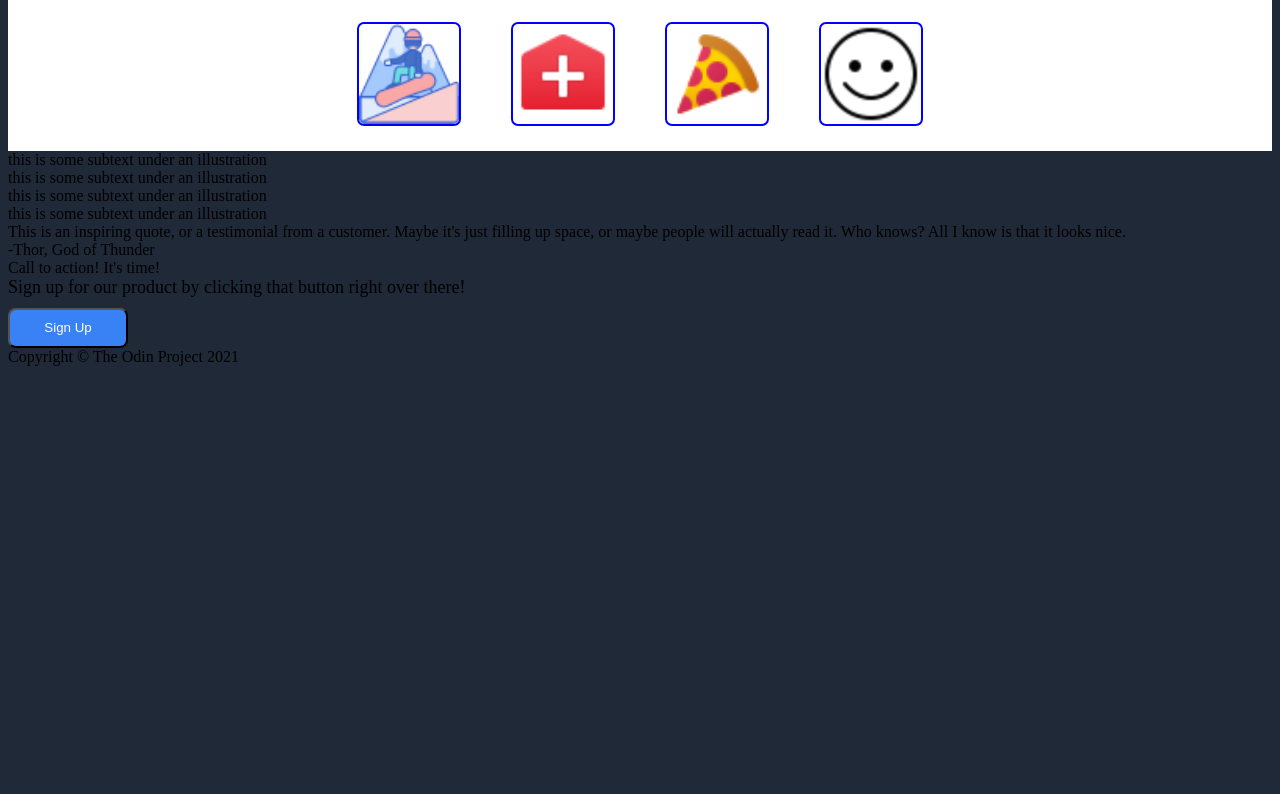
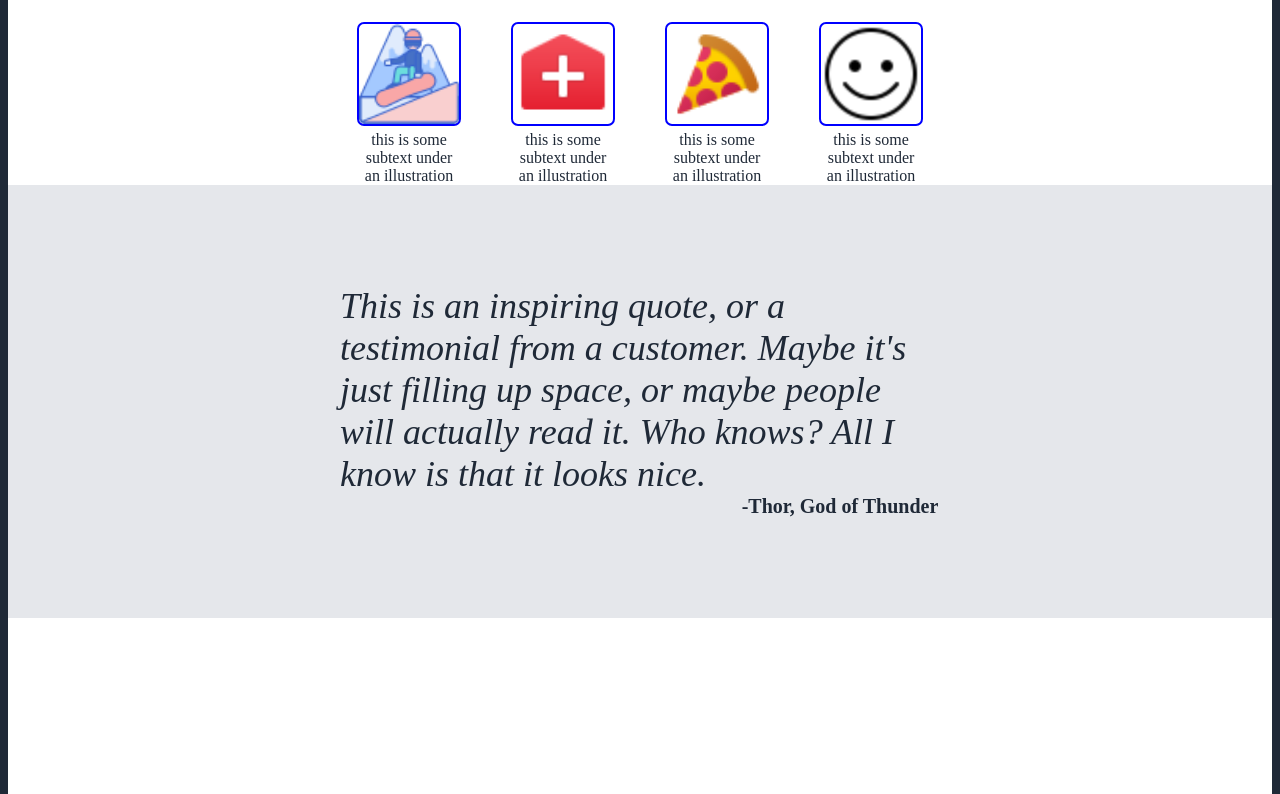
Before and after one commit to YoImJack/landingPage, a plain HTML site: page index.html in a window 1280 px wide. Shown: the part 666-1460 px from the top of the page. Before the commit the page ends 1040 px from the top, so only its background shows below. Drawn offline with Linux system fonts and the light colour scheme.

Commit message:
finished

```diff
--- a/style.css
+++ b/style.css
@@ -2,6 +2,7 @@ body {
     display:flex;
     flex-direction: column;
     background-color: #1F2937;
+
 }
 
 
@@ -53,13 +54,14 @@ a {
 
 }
 
-button {
+.topButton {
     background-color:#3882f6;
     width:120px;
     color:white;
     border-radius:8px ;
     height:40px;
     margin-top: 10px;
+
 }
 
 .center {
@@ -99,5 +101,96 @@ img {
     border:2px solid blue;
     border-radius: 7px;
     margin:25px;
+    margin-bottom: 5px;
     width: 100px;
 }
+
+.imgTxt {
+    color:#1f2937;
+    background-color: white;
+    display:flex;
+    justify-content: center;
+
+
+
+
+}
+
+
+.imgTxt div {
+    max-width: 104px;
+    padding-left: 25px;
+    padding-right:25px;
+    text-align: center;
+
+}
+
+.quotebox {
+    background-color:#e5e7eb;
+    color:#1F2937;
+    padding:100px;
+    display:flex;
+    flex-direction: column;
+    align-items: center;
+}
+
+.quote {
+max-width: 600px;
+font-style: italic;
+font-size: 36px;
+display:flex;
+
+}
+
+div .thor {
+margin-left: 400px;
+font-size: 20px;
+font-weight: bolder;
+}
+
+.callWhite {
+    display:flex;
+    background-color: white;
+    padding:200px;
+    justify-content: center;
+}
+
+.callBlue {
+    display:flex;
+    width: 800px;
+    background-color:#3882f6;
+    padding:75px;
+    border-radius: 12px;
+    justify-content: center;
+    font-size: 24px;
+    color:white;
+    gap:100px;
+
+}
+
+.botText {
+    display:flex;
+    flex-direction: column;
+}
+
+
+
+.botBut {
+    color:white;
+    align-self: flex-end;
+    justify-self: center;
+    width:120px;
+    height: 40px;
+    background-color:#3882f6;
+    border-radius:8px ;
+    border:3px solid white;
+}
+
+    .bottomContainer {
+        background-color: #1F2937;
+        display:flex;
+        justify-content: center;
+        align-self: center;
+        color:white;
+        padding:25px;
+}
```
